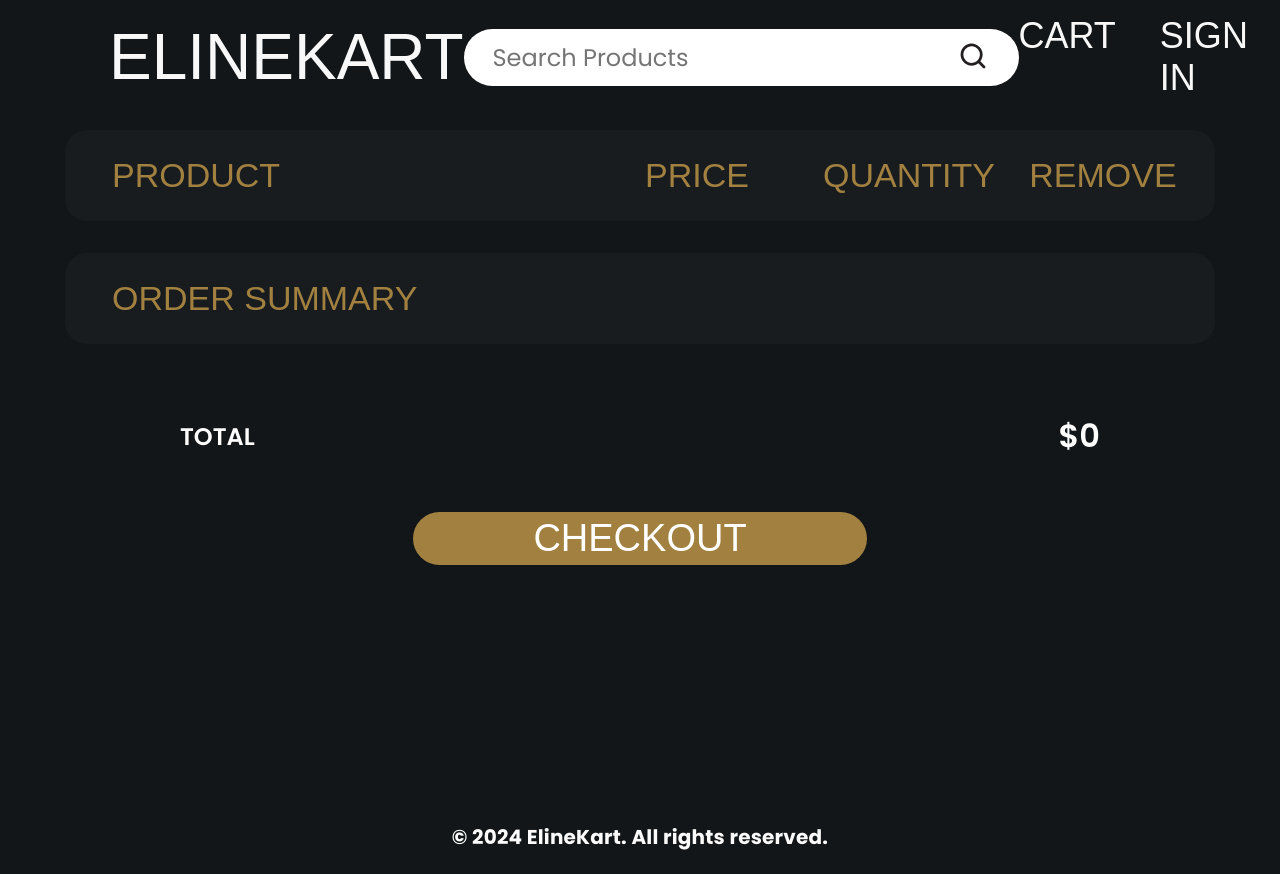
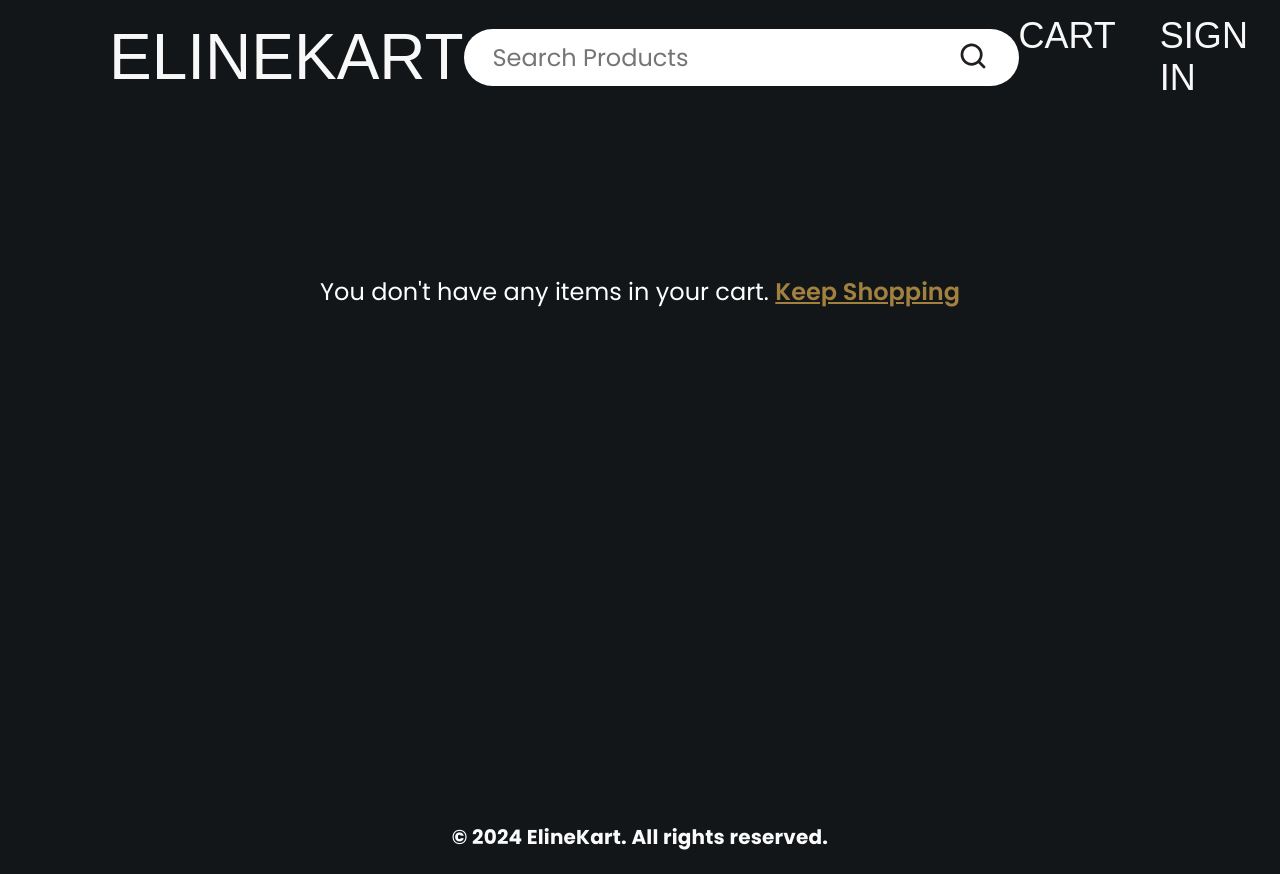
Before and after one commit to SasnarineDeodat/eline_kart, a React (Create React App) app: page /cart in a window 1280 px wide. Shown: the top 874 px of the page. Built offline with nearby package versions, Linux system fonts and the light colour scheme; a web font is replaced by a local one.

Commit message:
made some important changes in the cart page

```diff
--- a/src/components/Cart.css
+++ b/src/components/Cart.css
@@ -1,3 +1,16 @@
+.no-items-cart {
+    font-weight: 400 !important;
+    text-align: center;
+    margin-top: 20vh;
+    padding: 0px 35px;
+}
+
+.no-items-cart a {
+    color: #A28140;
+    font-weight: 600 !important;
+    transition: opacity 0.3s;
+}
+
 .cart_page {
     padding: 0px 65px;
     max-width: 100%;
@@ -87,7 +100,8 @@
 }
 
 .cart_summary_product p,
-.cart_total_container p {
+.cart_total_container p,
+.no-items-cart {
     color: #FFF;
     font-family: var(--font-family);
     font-size: 24px;
@@ -118,11 +132,13 @@
     align-self: center;
 }
 
-.checkout_btn:hover {
+.checkout_btn:hover,
+.no-items-cart a:hover {
     opacity: 0.8;
 }
 
-.checkout_btn:active {
+.checkout_btn:active,
+.no-items-cart a:active {
     opacity: 0.7;
 }
 
--- a/src/components/Cart.jsx
+++ b/src/components/Cart.jsx
@@ -2,7 +2,7 @@
 import "./Cart.css";
 import { useDispatch, useSelector } from "react-redux";
 import trash from '../assets/trash.svg'
-import { useNavigate } from "react-router-dom";
+import { useNavigate, Link } from "react-router-dom";
 import { addToCart, removeFromCart } from "../slices/cartSlice";
 import quantity_decrease from "../assets/quantity_decrease.svg";
 import quantity_increase from "../assets/quantity_increase.svg";
@@ -28,6 +28,12 @@
 
   let total = 0;
 
+  if (cartItems.length === 0) {
+    return <>
+      <p className="no-items-cart">You don't have any items in your cart. <Link to="/products">Keep Shopping</Link></p>
+    </>
+  }
+
   return (
     <div className="cart_page">
       <section>
@@ -40,7 +46,7 @@
         {cartItems.map((product) => {
           return <div key={product._id} className="cart_product_container">
             <div>
-                <img className="cart_product_image" src={`${BASE_URL}${product.image}`} alt={product.name} />
+                <img className="cart_product_image" src={`${BASE_URL}${product.image[0]}`} alt={product.name} />
                 <h2 className="cart_product_title">{product.name}</h2>
             </div>
             <p className="cart_product_price">${product.price}</p>
```
